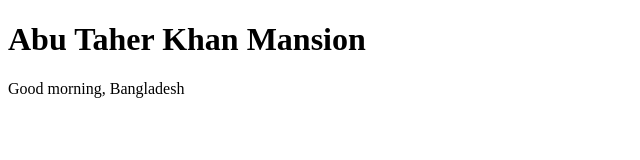
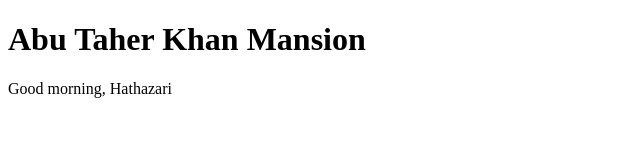
Before and after one commit to Soaibmaimun/Our-family-website, a plain HTML site: page index.html in a window 1280 px wide. Shown: the full height of the page, 0-640 px from the left. Drawn offline with Linux system fonts and the light colour scheme.

Commit message:
Update index.html

```diff
--- a/index.html
+++ b/index.html
@@ -8,6 +8,6 @@
 </head>
 <body>
     <H1>Abu Taher Khan Mansion</H1>
-    <div>Good morning, Bangladesh</div>
+    <div>Good morning, Hathazari</div>
 </body>
 </html>
```
